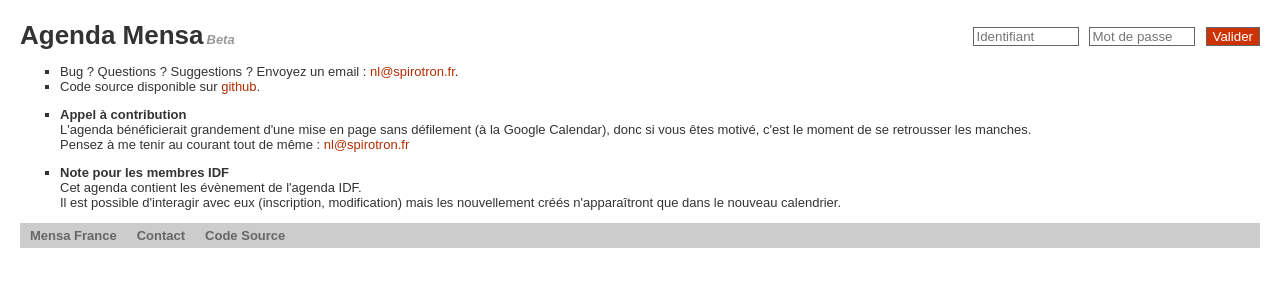
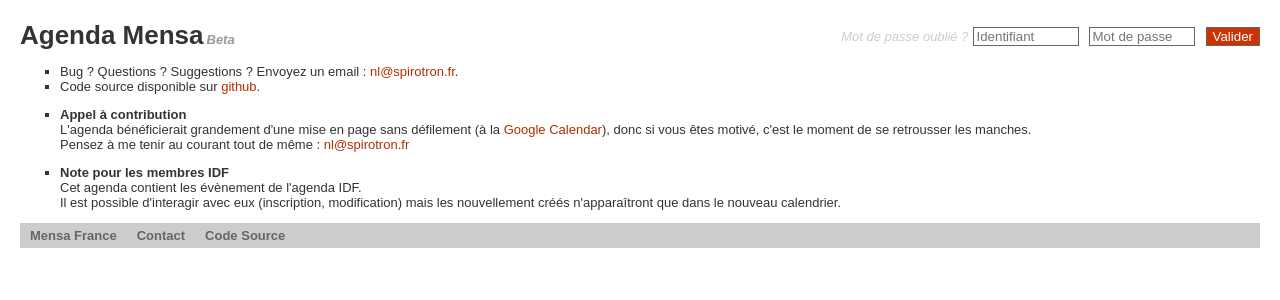
Before and after one commit to nleclerc/agenda-national, a PHP site: page /login.html in a window 1280 px wide. Shown: the top 300 px of the page. Run offline with PHP 8.4, Linux system fonts and the light colour scheme.

Commit message:
Tweaked login page.

```diff
--- a/css/main.css
+++ b/css/main.css
@@ -42,6 +42,15 @@ body {
 
 #betaLink:HOVER {
 	text-decoration: underline;
+}
+
+#forgottenPasswordLink{
+	display: inline;
+	font-size: small;
+	font-style: italic;
+
+	color: #CCCCCC;
+	vertical-align: middle;
 }
 
 .errorMessage{
--- a/login.html
+++ b/login.html
@@ -28,6 +28,7 @@ $(function(){
 		<h1 id="title">Agenda Mensa</h1>
 		<div id="authenticationZone">
 			<form name="loginForm" id="loginForm" target="dummyFrame" action="dummy.txt" method="post">
+				<a href="/-acces_membre" id="forgottenPasswordLink">Mot de passe oublié ?</a>
 				<input type="text" id="login" name="login" placeholder="Identifiant">
 				<input type="password" name="password" id="password" placeholder="Mot de passe">
 				<input type="submit" value="Valider">
@@ -44,12 +45,11 @@ $(function(){
 		</ul>
 		<ul>
 			<li><b>Appel à contribution</b><br>
-			L'agenda bénéficierait grandement d'une mise en page sans défilement (à la Google Calendar),
+			L'agenda bénéficierait grandement d'une mise en page sans défilement (à la <a href="https://www.google.com/calendar/">Google Calendar</a>),
 			donc si vous êtes motivé, c'est le moment de se retrousser les manches.<br>
 			Pensez à me tenir au courant tout de même :
 			<a href="mailto:nl@spirotron.fr?subject=[MENSA] agenda">nl@spirotron.fr</a></li>
 		</ul>
-
 		<ul>
 			<li><b>Note pour les membres IDF</b><br>
 			Cet agenda contient les évènement de l'agenda IDF.<br>
```
